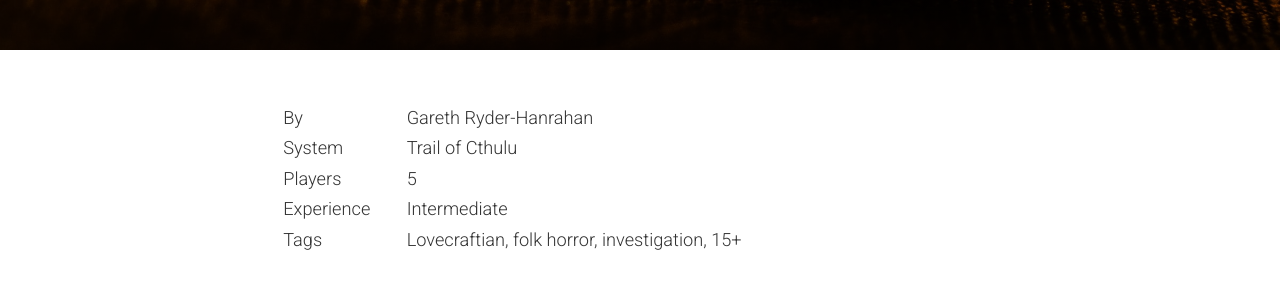
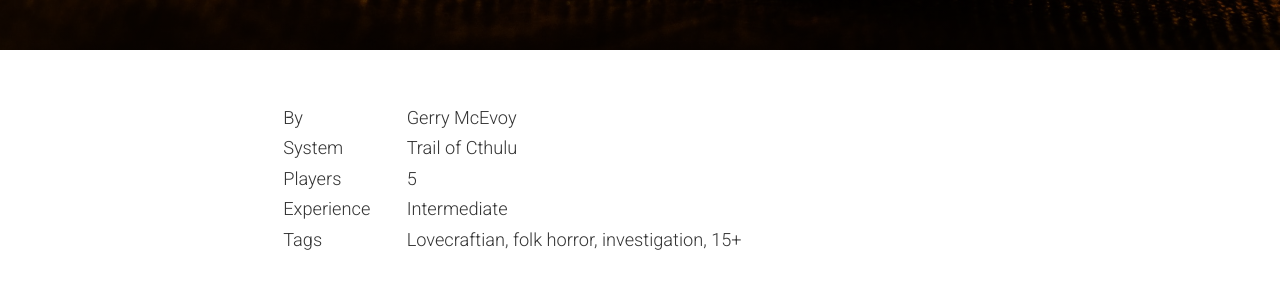
Before and after one commit to gregoriousTechorious/warpcon.ie, a Jekyll site: the page built from _posts/rpg/2023-01-12-a-figure-drawn-in-dust.md, in a window 1280 px wide and 1274 px high. Shown: the part 357-657 px from the top of the window. Built offline with Jekyll 4.4.1, drawn with Linux system fonts in a browser that asks for light colours; nearby versions of some CDN libraries.

Commit message:
update author for trail of cthulu

```diff
--- a/_posts/rpg/2023-01-12-a-figure-drawn-in-dust.md
+++ b/_posts/rpg/2023-01-12-a-figure-drawn-in-dust.md
@@ -2,7 +2,7 @@
 layout: game
 title: "Trail of Cthulu: A Figure Drawn in Dust"
 system: Trail of Cthulu
-author: Gareth Ryder-Hanrahan
+author: Gerry McEvoy
 players: 5
 exp_level: Intermediate
 image: hero.jpg
```
